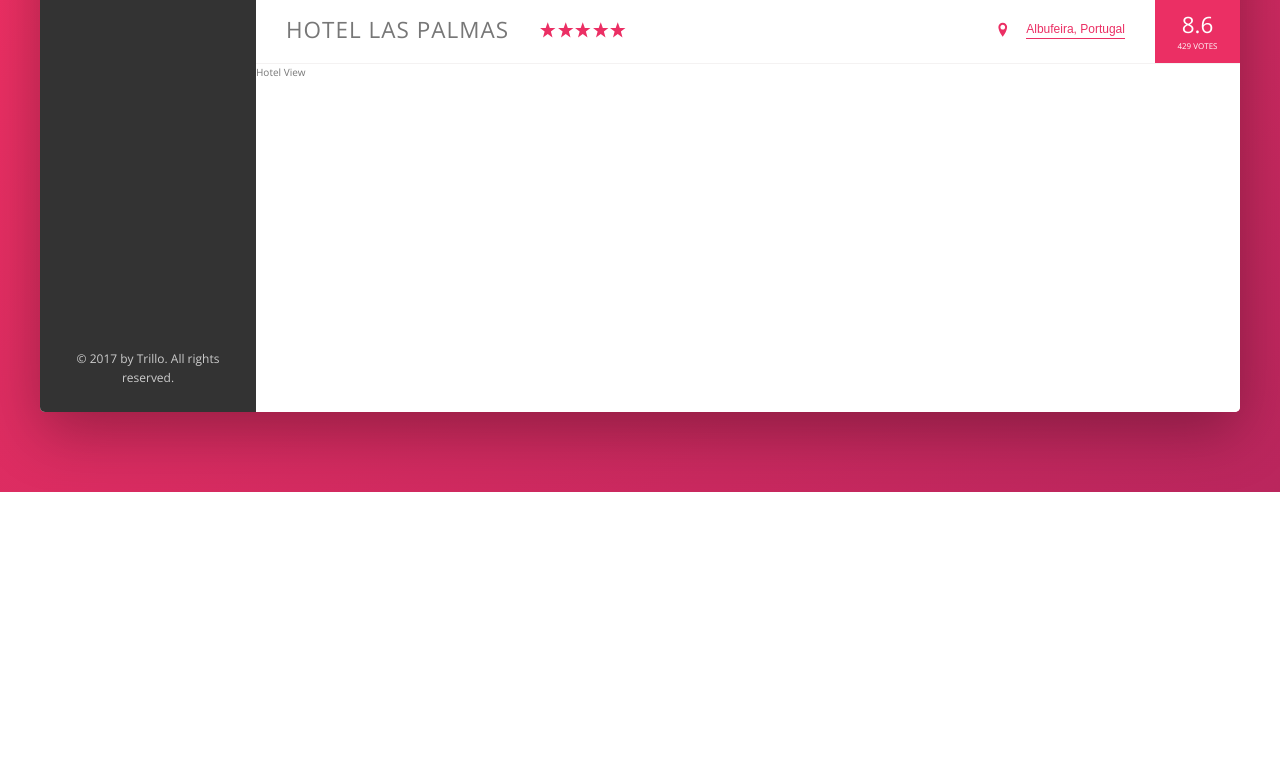
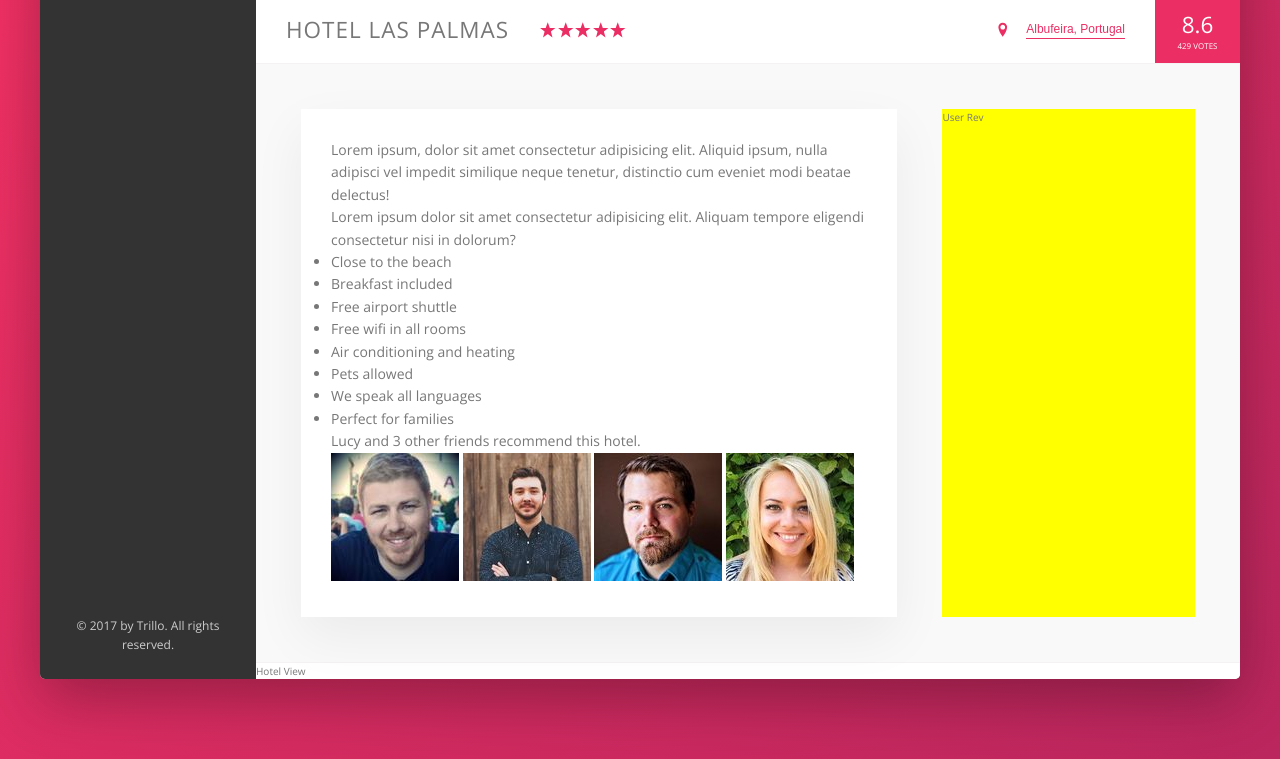
Before and after one commit to raafamaia/ttrip, a website: page index.html in a window 1280 px wide. Shown: the part 539-1298 px from the top of the page. Before the commit the page ends 1031 px from the top, so only its background shows below. Drawn offline with nearby package versions, Linux system fonts and the light colour scheme.

Commit message:
Description markup added.

```diff
--- a/index.html
+++ b/index.html
@@ -99,22 +99,32 @@
           </ul>
 
           <div class="legal">
-              &copy; 2017 by Trillo. All rights reserved.
+            &copy; 2017 by Trillo. All rights reserved.
           </div>
-
         </nav>
-
 
         <main class="hotel-view">
           <div class="gallery">
             <figure class="gallery__item">
-              <img src="img/hotel-1.jpg" alt="Photo of Hotel 1" class="gallery__photo">
+              <img
+                src="img/hotel-1.jpg"
+                alt="Photo of Hotel 1"
+                class="gallery__photo"
+              />
             </figure>
             <figure class="gallery__item">
-              <img src="img/hotel-2.jpg" alt="Photo of Hotel 2" class="gallery__photo">
+              <img
+                src="img/hotel-2.jpg"
+                alt="Photo of Hotel 2"
+                class="gallery__photo"
+              />
             </figure>
             <figure class="gallery__item">
-              <img src="img/hotel-3.jpg" alt="Photo of Hotel 3" class="gallery__photo">
+              <img
+                src="img/hotel-3.jpg"
+                alt="Photo of Hotel 3"
+                class="gallery__photo"
+              />
             </figure>
           </div>
 
@@ -153,6 +163,46 @@
             </div>
           </div>
 
+          <div class="detail">
+            <div class="description">
+              <p class="paragraph">
+                Lorem ipsum, dolor sit amet consectetur adipisicing elit.
+                Aliquid ipsum, nulla adipisci vel impedit similique neque
+                tenetur, distinctio cum eveniet modi beatae delectus!
+              </p>
+              <p class="paragraph">
+                Lorem ipsum dolor sit amet consectetur adipisicing elit. Aliquam
+                tempore eligendi consectetur nisi in dolorum?
+              </p>
+
+              <ul class="list">
+                <li class="list__item">Close to the beach</li>
+                <li class="list__item">Breakfast included</li>
+                <li class="list__item">Free airport shuttle</li>
+                <li class="list__item">Free wifi in all rooms</li>
+                <li class="list__item">Air conditioning and heating</li>
+                <li class="list__item">Pets allowed</li>
+                <li class="list__item">We speak all languages</li>
+                <li class="list__item">Perfect for families</li>
+              </ul>
+
+              <div class="recommend">
+                <p class="recommend__count">
+                  Lucy and 3 other friends recommend this hotel.
+                </p>
+                <div class="recommend__friends">
+                  <img src="img/user-3.jpg" alt="User 1" class="recommend__photo">
+                  <img src="img/user-4.jpg" alt="User 2" class="recommend__photo">
+                  <img src="img/user-5.jpg" alt="User 3" class="recommend__photo">
+                  <img src="img/user-6.jpg" alt="User 4" class="recommend__photo">
+                </div>
+              </div>
+            </div>
+
+            <div class="user-reviews">
+              User Rev
+            </div>
+          </div>
 
           Hotel View
         </main>
--- a/sass/_base.scss
+++ b/sass/_base.scss
@@ -34,6 +34,8 @@ Grey dark 3: #999
   --color-white: #fff;
 
   --shadow-dark: 0 2rem 6rem rgba(0, 0, 0, 0.3);
+  --shadow-light: 0 2rem 5rem rgba(0, 0, 0, 0.06);
+  --border: 1px solid var(--color-grey-light-2);
 }
 
 * {
--- a/sass/_components.scss
+++ b/sass/_components.scss
@@ -223,7 +223,7 @@
 .overview {
   display: flex;
   align-items: center;
-  border-bottom: 1px solid var(--color-grey-light-2);
+  border-bottom: var(--border);
 
   &__heading {
     font-size: 2.25rem;
--- a/sass/_layout.scss
+++ b/sass/_layout.scss
@@ -12,7 +12,7 @@
 .header {
   height: 7rem;
   background-color: var(--color-white);
-  border-bottom: 1px solid var(--color-grey-light-2);
+  border-bottom: var(--border);
   font-size: 1.4rem;
 
   display: flex;
@@ -36,6 +36,26 @@
 .hotel-view {
   background-color: var(--color-white);
   flex: 1;
+}
 
-  height: 80rem;
+.detail {
+  display: flex;
+  padding: 4.5rem;
+  background-color: var(--color-grey-light-1);
+  border-bottom: var(--border);
 }
+
+.description {
+  background-color: var(--color-white);
+  box-shadow: var(--shadow-light);
+  padding: 3rem;
+  flex: 0 0 60%;
+  margin-right: 4.5rem;
+
+  font-size: 1.4rem;
+}
+
+.user-reviews {
+  background-color: yellow;
+  flex: 1;
+}
```
Also changed, not shown: css/style.css.
